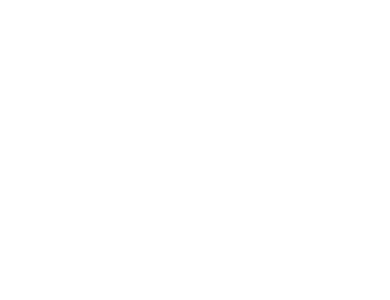
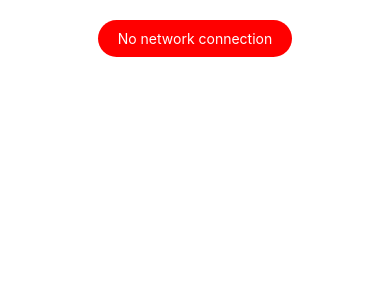
Before and after one commit to robertng0407/react-native-messaging, a React Native app: screen / in a window 390 px wide. Shown: the top 300 px of the page. Built offline with nearby package versions, Linux system fonts and the light colour scheme.

Commit message:
Add bubble message for no network connection

```diff
--- a/src/components/Status.js
+++ b/src/components/Status.js
@@ -26,15 +26,29 @@
             />
         );
 
+        const messageContainer = (
+            <View
+                style={styles.messageContainer}
+                pointerEvents={'none'}
+            >
+                {statusBar}
+                {!isConnected && (
+                    <View style={styles.bubble}>
+                        <Text style={styles.text}>No network connection</Text>
+                    </View>
+                )}
+            </View>
+        );
+
         if (Platform.OS === 'ios') {
             return (
-                <View style={[styles.status, {backgroundColor}]}>
-                    {statusBar}
+                <View style={[styles.status, { backgroundColor }]}>
+                    {messageContainer}
                 </View>
             );
         };
 
-        return null;
+        return messageContainer;
     }
 }
 
@@ -43,8 +57,26 @@
 );
 
 const styles = StyleSheet.create({
+    messageContainer: {
+        zIndex: 1,
+        position: 'absolute',
+        top: statusHeight + 20,
+        right: 0,
+        left: 0,
+        height: 80,
+        alignItems: 'center'
+    },
     status: {
         zIndex: 1,
         height: statusHeight
+    },
+    bubble: {
+        paddingHorizontal: 20,
+        paddingVertical: 10,
+        borderRadius: 20,
+        backgroundColor: 'red'
+    },
+    text: {
+        color: 'white'
     }
 });
```
